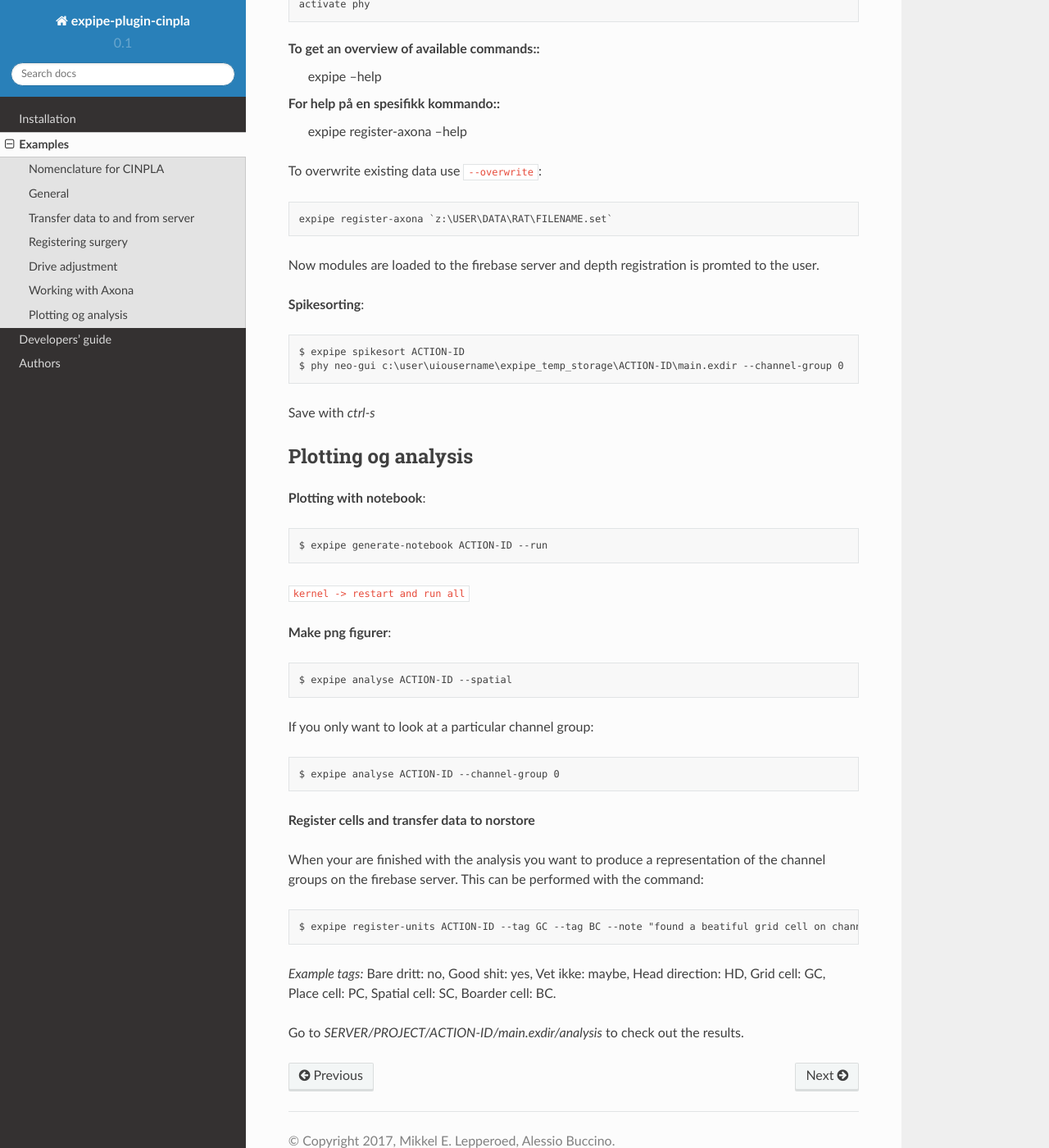
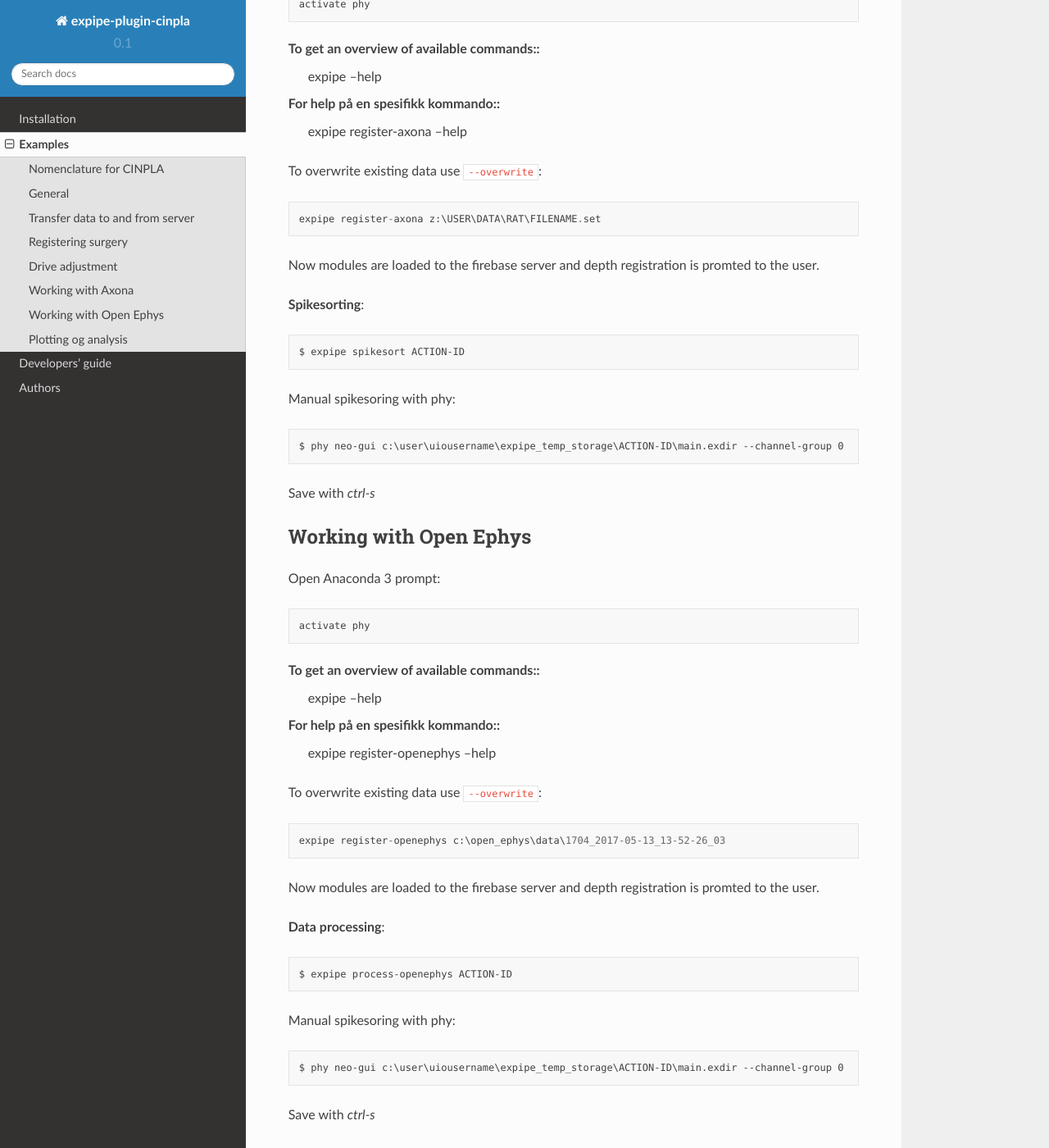
Before and after one commit to CINPLA/expipe-plugin-cinpla, a Sphinx documentation site: the page built from docs/examples.rst, in a window 1280 px wide and 1400 px high, scrolled down 2583 px. Shown: the whole window at 82% size. Built offline with Sphinx 7.4.7 and the Read the Docs theme 2.0.0, drawn with Linux system fonts in a browser that asks for light colours.

Commit message:
docs for openephys

```diff
--- a/docs/examples.rst
+++ b/docs/examples.rst
@@ -114,7 +114,7 @@ For help på en spesifikk kommando::
 
 To overwrite existing data use ``--overwrite``::
 
-  expipe register-axona `z:\USER\DATA\RAT\FILENAME.set`
+  expipe register-axona z:\USER\DATA\RAT\FILENAME.set
 
 Now modules are loaded to the firebase server and depth registration
 is promted to the user.
@@ -122,9 +122,46 @@ is promted to the user.
 **Spikesorting**::
 
   $ expipe spikesort ACTION-ID
+
+Manual spikesoring with phy::
+
   $ phy neo-gui c:\user\uiousername\expipe_temp_storage\ACTION-ID\main.exdir --channel-group 0
 
 Save with `ctrl-s`
+
+Working with Open Ephys
+-----------------------
+
+Open Anaconda 3 prompt::
+
+  activate phy
+
+To get an overview of available commands::
+  expipe --help
+For help på en spesifikk kommando::
+  expipe register-openephys --help
+
+To overwrite existing data use ``--overwrite``::
+
+  expipe register-openephys c:\open_ephys\data\1704_2017-05-13_13-52-26_03
+
+Now modules are loaded to the firebase server and depth registration
+is promted to the user.
+
+.. todo: probefile etc.
+
+**Data processing**::
+
+  $ expipe process-openephys ACTION-ID
+
+.. todo: Detail the processing: ground channels, cmr vs car, filtering, probe
+
+Manual spikesoring with phy::
+
+  $ phy neo-gui c:\user\uiousername\expipe_temp_storage\ACTION-ID\main.exdir --channel-group 0
+
+Save with `ctrl-s`
+
 
 Plotting og analysis
 --------------------
```
